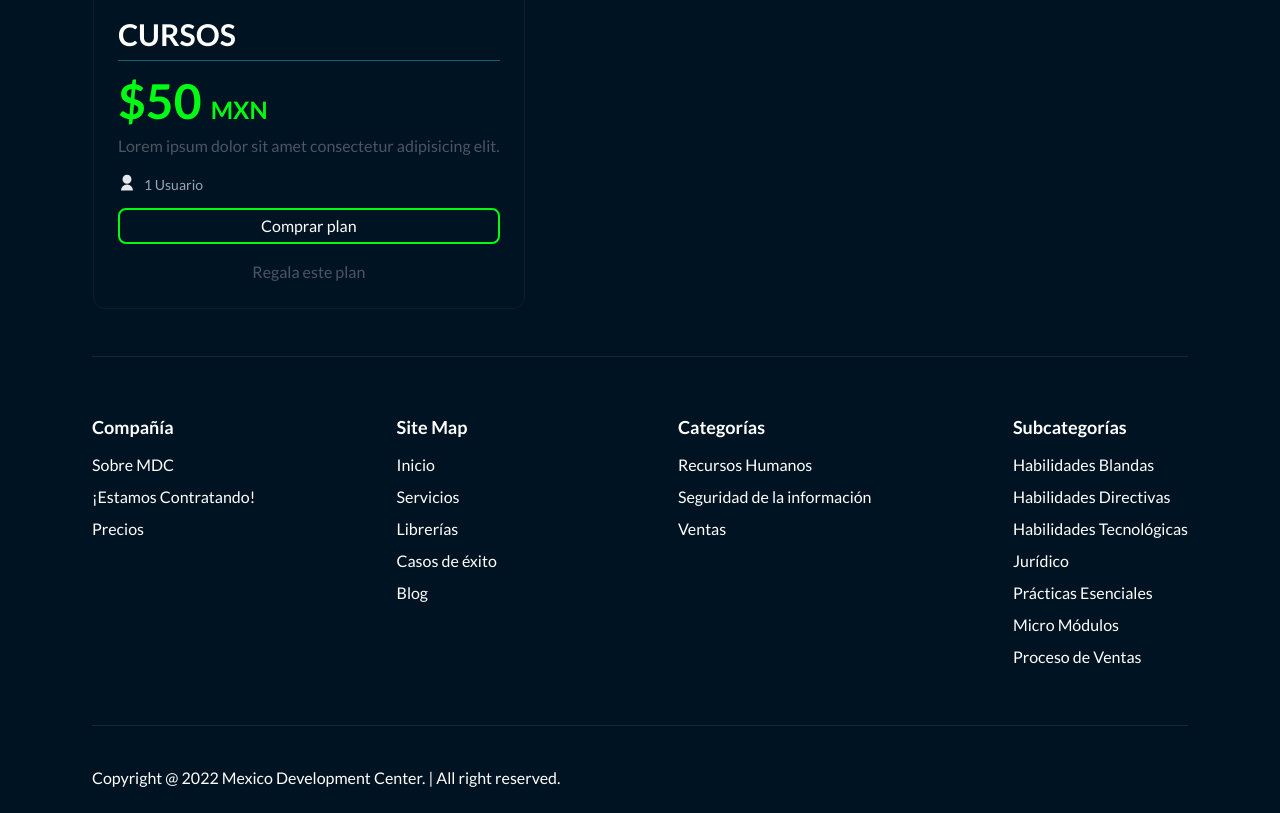
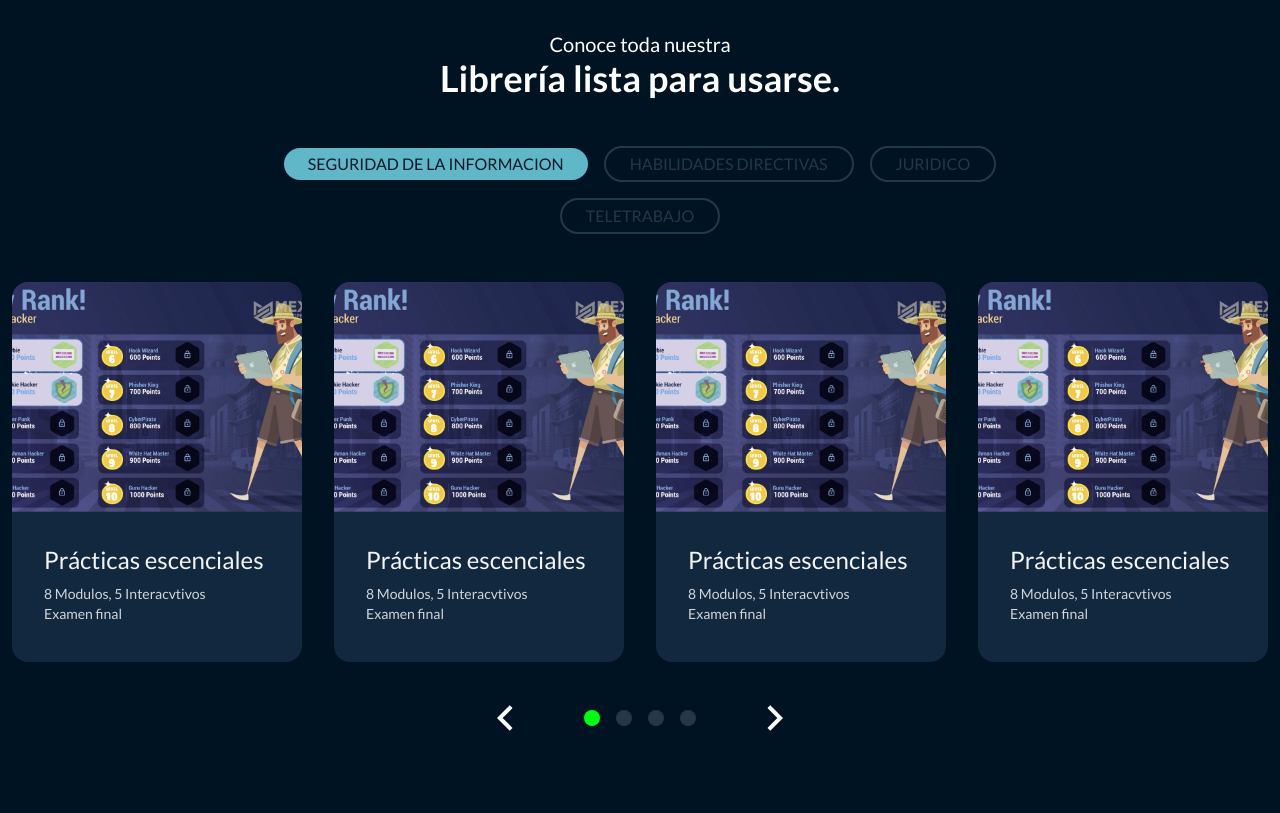
Before and after one commit to GeraAlcantara/mdc-webapp, a Next.js app: page /productos in a window 1280 px wide. Shown: the part 727-1540 px from the top of the page. Built offline with nearby package versions, Linux system fonts and the light colour scheme.

Commit message:
mockup librerias carousel

```diff
--- /dev/null
+++ b/components/ui/CardsCarousel.js
@@ -0,0 +1,21 @@
+import Image from "next/image";
+import ImageHolder from "../../public/videoreel.jpg";
+
+function CardsCarousel() {
+  return (
+    <div className='flex flex-col w-[290px] h-[380px] rounded-2xl bg-brandBlue-500 overflow-hidden flex-shrink-0 flex-grow-0 '>
+      <div className='h-[230px] w-full relative'>
+        <Image src={ImageHolder} layout='fill' objectFit='cover' alt='some alt text' />
+      </div>
+      <div className='p-8'>
+        <h3 className='text-2xl text-gray-100'>Prácticas escenciales</h3>
+        <p className='text-gray-300 text-sm mt-2'>
+          <span>8</span> Modulos, <span>5</span> Interacvtivos
+        </p>
+        <p className='text-gray-300 text-sm'>Examen final</p>
+      </div>
+    </div>
+  );
+}
+
+export default CardsCarousel;
--- a/components/ui/ModalDemoReel.js
+++ b/components/ui/ModalDemoReel.js
@@ -7,7 +7,7 @@ import clsx from "clsx";
  * @author Gerardo Alcántara <https://github.com/GeraAlcantara>
  * @example
  * <ModalDemoReel btnTheme='btnRingGreen' />
- * <ModalDemoReel btnTheme='btnRingBlue' />
+ * <ModalDemoReel btnTheme='btnDark' />
  * @typedef {'btnRingGreen' |'btnDark'} Theme
  * @param {object} props
  * @param {Theme} props.btnTheme
@@ -29,6 +29,7 @@ export default function ModalDemoReel({ btnTheme, ...props }) {
           "bg-gray-900 py-2 px-6 focus:outline-none focus-visible:ring-2 focus-visible:ring-white focus-visible:ring-opacity-75": btnTheme === "btnDark",
           "border-2 border-accent text-accent py-2 px-8": btnTheme === "btnRingGreen",
         })}
+        {...props}
         onClick={openModal}
       >
         Ver demo reel
--- /dev/null
+++ b/components/ui/TabsCarousel.js
@@ -0,0 +1,69 @@
+import { Fragment } from "react";
+import { Tab } from "@headlessui/react";
+import TabsCarouselContent from "./TabsCarouselContent";
+
+function TabsCarousel() {
+  return (
+    <Tab.Group>
+      <Tab.List className='mdc-ui-container flex flex-wrap gap-4 justify-center items-center my-12'>
+        <Tab as={Fragment}>
+          {({ selected }) => (
+            /* Use the `selected` state to conditionally style the selected tab. */
+            <button
+              className={`py-1 px-6 rounded-full uppercase ${selected ? "bg-brandBlue-100 text-gray-900" : "border-2 border-brandBlue-700 text-brandBlue-700"}`}
+            >
+              Seguridad de la informacion
+            </button>
+          )}
+        </Tab>
+        <Tab as={Fragment}>
+          {({ selected }) => (
+            /* Use the `selected` state to conditionally style the selected tab. */
+            <button
+              className={`py-1 px-6 rounded-full uppercase ${selected ? "bg-brandBlue-100 text-gray-900" : "border-2 border-brandBlue-700 text-brandBlue-700"}`}
+            >
+              habilidades directivas
+            </button>
+          )}
+        </Tab>
+        <Tab as={Fragment}>
+          {({ selected }) => (
+            /* Use the `selected` state to conditionally style the selected tab. */
+            <button
+              className={`py-1 px-6 rounded-full uppercase ${selected ? "bg-brandBlue-100 text-gray-900" : "border-2 border-brandBlue-700 text-brandBlue-700"}`}
+            >
+              Juridico
+            </button>
+          )}
+        </Tab>
+        <Tab as={Fragment}>
+          {({ selected }) => (
+            /* Use the `selected` state to conditionally style the selected tab. */
+            <button
+              className={`py-1 px-6 rounded-full uppercase ${selected ? "bg-brandBlue-100 text-gray-900" : "border-2 border-brandBlue-700 text-brandBlue-700"}`}
+            >
+              Teletrabajo
+            </button>
+          )}
+        </Tab>
+      </Tab.List>
+      <Tab.Panels>
+        <Tab.Panel>
+          <TabsCarouselContent />
+        </Tab.Panel>
+        <Tab.Panel>
+          <TabsCarouselContent />
+        </Tab.Panel>
+        <Tab.Panel>
+          <TabsCarouselContent />
+        </Tab.Panel>
+        <Tab.Panel>
+          <TabsCarouselContent />
+        </Tab.Panel>
+        {/* ... */}
+      </Tab.Panels>
+    </Tab.Group>
+  );
+}
+
+export default TabsCarousel;
--- /dev/null
+++ b/components/ui/TabsCarouselContent.js
@@ -0,0 +1,77 @@
+import React from "react";
+import { RiArrowLeftSLine, RiArrowRightSLine } from "react-icons/ri";
+import CardsCarousel from "./CardsCarousel";
+
+function TabsCarouselContent() {
+  return (
+    <>
+      <div className='w-full flex flex-shrink-0 gap-8 justify-center '>
+        {/* card Carusell tabs  */}
+        <CardsCarousel />
+        <CardsCarousel />
+        <CardsCarousel />
+        <CardsCarousel />
+      </div>
+      {/* Pagination */}
+      <div className='p-8 text-center'>
+        <nav className='flex items-center w-1/3 m-auto justify-between'>
+          {/* prev */}
+          <button>
+            <dl>
+              <dt className='sr-only'>Previous</dt>
+              <dd>
+                <RiArrowLeftSLine className='text-white text-5xl' />
+              </dd>
+            </dl>
+          </button>
+          {/* dots pages */}
+          <div className='flex justify-around w-2/5'>
+            <button>
+              <dl>
+                <dt className='sr-only'>page 1</dt>
+                <dd>
+                  <div className='p-2 rounded-full bg-accent '></div>
+                </dd>
+              </dl>
+            </button>
+            <button>
+              <dl>
+                <dt className='sr-only'>page 2</dt>
+                <dd>
+                  <div className='p-2 rounded-full bg-brandBlue-700 '></div>
+                </dd>
+              </dl>
+            </button>
+            <button>
+              <dl>
+                <dt className='sr-only'>page 3</dt>
+                <dd>
+                  <div className='p-2 rounded-full bg-brandBlue-700 '></div>
+                </dd>
+              </dl>
+            </button>
+            <button>
+              <dl>
+                <dt className='sr-only'>page 4</dt>
+                <dd>
+                  <div className='p-2 rounded-full bg-brandBlue-700 '></div>
+                </dd>
+              </dl>
+            </button>
+          </div>
+          {/* next */}
+          <button>
+            <dl>
+              <dt className='sr-only'>Next</dt>
+              <dd>
+                <RiArrowRightSLine className='text-white text-5xl' />
+              </dd>
+            </dl>
+          </button>
+        </nav>
+      </div>
+    </>
+  );
+}
+
+export default TabsCarouselContent;
--- a/pages/productos/index.js
+++ b/pages/productos/index.js
@@ -3,6 +3,7 @@ import Image from "next/image";
 import Employee from "../../public/employeetablet.png";
 import { RiUserFill } from "react-icons/ri";
 import ModalDemoReel from "../../components/ui/ModalDemoReel";
+import TabsCarousel from "../../components/ui/TabsCarousel";
 
 function Productos() {
   return (
@@ -28,13 +29,25 @@ function Productos() {
               Conoce nuestro catálogo de cursos con &quot;llave en mano&quot;, exportados en formato SCORM y listos para integrarse en cualquier plataforma LMS.
             </p>
             <div>
-              <ModalDemoReel btnTheme='btnRingGreen' />
+              <ModalDemoReel btnTheme='btnDark' />
             </div>
           </div>
           <div className='m-auto'>
             <Image className='pb-4' src={Employee} alt='empleado de construcion viendo su tableta ' />
           </div>
         </div>
+        {/* Section Libreria  */}
+        <section className='m-10'>
+          <header>
+            <hgroup className='text-center'>
+              <p className='text-xl'>Conoce toda nuestra</p>
+              <h2 className='text-4xl font-bold'>Librería lista para usarse.</h2>
+            </hgroup>
+          </header>
+          {/* tabs filter carrousel */}
+          <TabsCarousel />
+          <div className='flex flex-col lg:flex-row gap-8'></div>
+        </section>
         {/* Card */}
         <div className=' mb-10 '>
           <div className='borderAnimated  '>
--- a/tailwind.config.js
+++ b/tailwind.config.js
@@ -12,6 +12,12 @@ module.exports = {
         lineGradient_1: "#00bec6",
         lineGradient_2: "#4cff91",
         lineGradient_3: "#02e239",
+        brandBlue: {
+          50: "#59e0fa",
+          100: "#60b7c8",
+          500: "#12283f",
+          700: "#263749",
+        },
       },
       fontFamily: {
         RobotoCondense: ["Lato", ...defaultTheme.fontFamily.sans],
```
